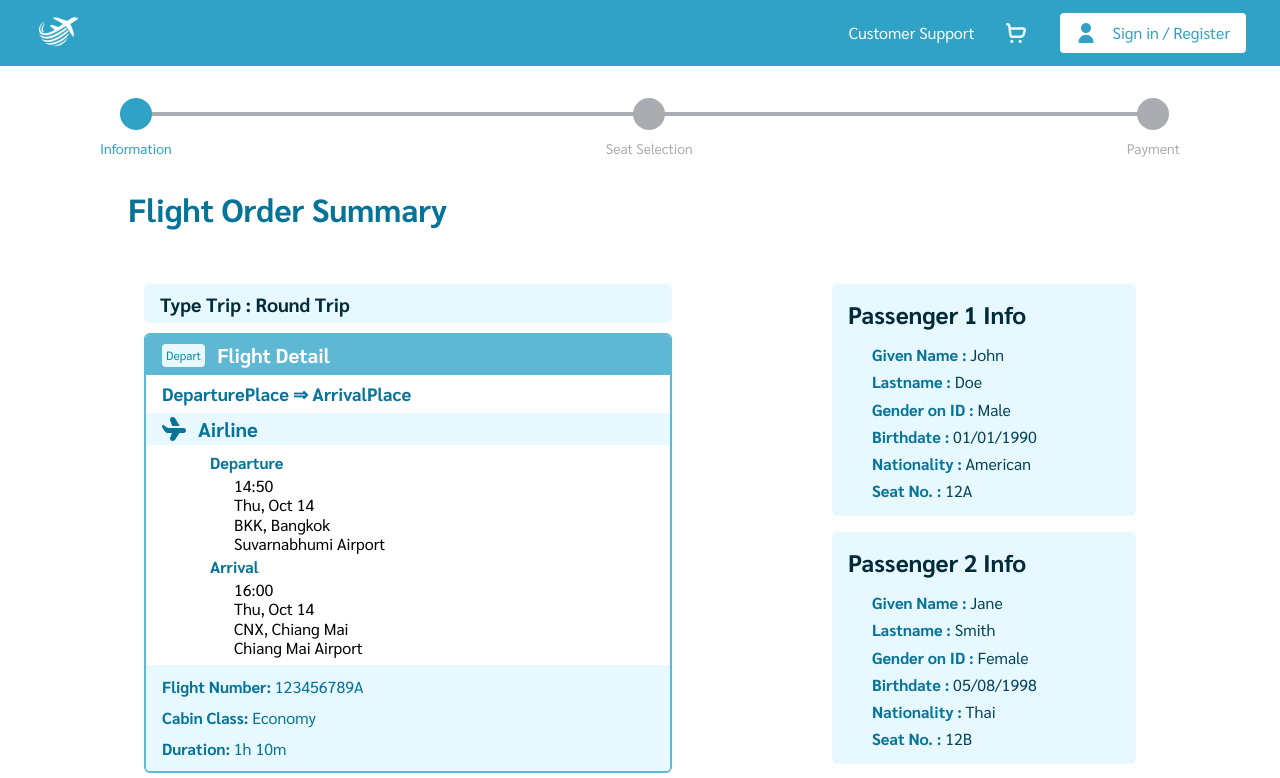
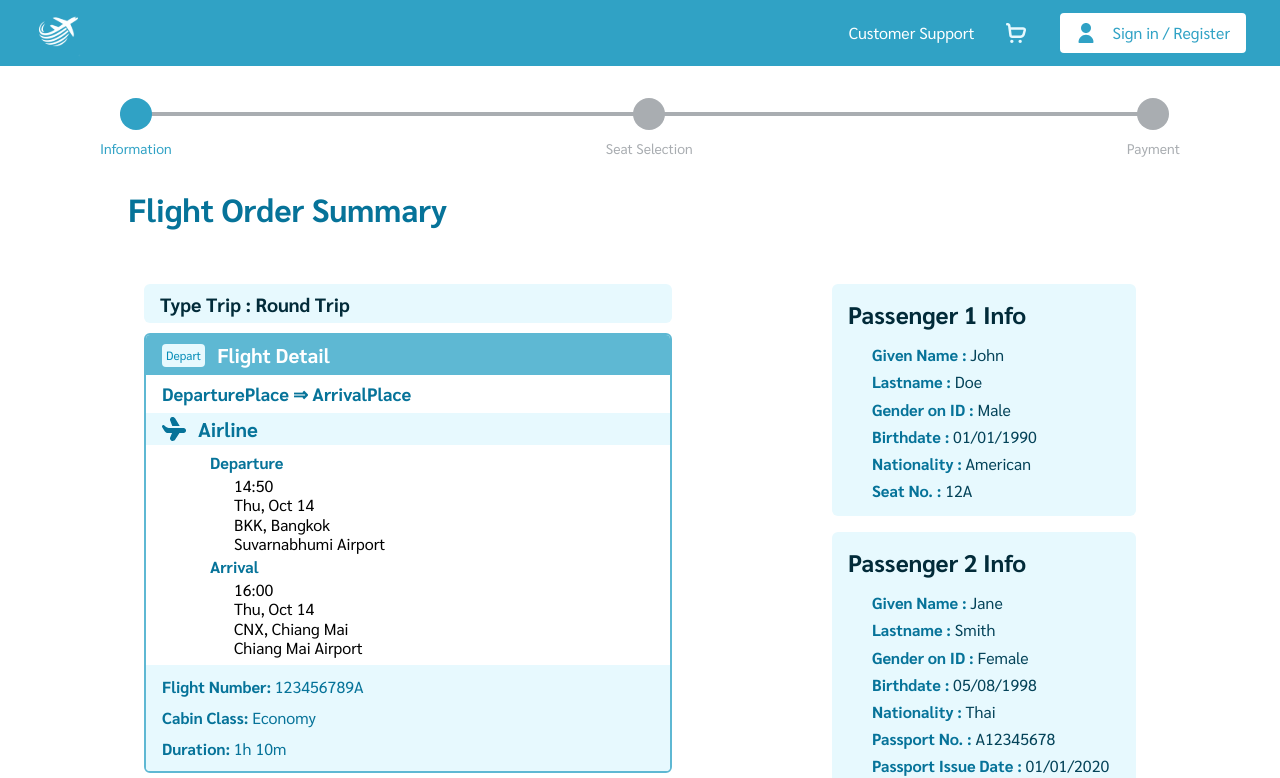
Before and after one commit to Mysterioucz/Se-Project, a Next.js app: page /checkout/payment/confirmation in a window 1280 px wide. Shown: the top 778 px of the page. Built offline with nearby package versions, Linux system fonts and the light colour scheme; no server answers; what @mui/material-nextjs would draw is missing.

Commit message:
feat/enum+edit-passengers-info

```diff
--- a/src/app/(user)/checkout/payment/confirmation/page.tsx
+++ b/src/app/(user)/checkout/payment/confirmation/page.tsx
@@ -46,7 +46,10 @@ export default function Page() {
             GenderOnID: "Female",
             Birthdate: "05/08/1998",
             Nationality: "Thai",
-            SeatNo: "12B"
+            SeatNo: "12B",
+            PassportNo: "A12345678",
+            PassportIssueDate: "01/01/2020",
+            PassportExpiryDate: "01/01/2030"
         }
     ];
 
--- a/src/components/paymentConfirmation/flightDetailSummary.tsx
+++ b/src/components/paymentConfirmation/flightDetailSummary.tsx
@@ -1,4 +1,30 @@
 import Image from "next/image";
+import { FlightLegTypes } from "@/src/enums/FlightLegTypes";
+
+function DepartureComponent() {
+    return (
+        <div>Departure Component</div>
+    );
+}
+
+function ArrivalComponent() {
+    return (
+        <div>Arrival Component</div>
+    );
+}
+
+function DepartureTransferComponent() {
+    return (
+        <div>Departure Transfer Component</div>
+    );
+}
+
+function ArrivalTransferComponent() {
+    return (
+        <div>Arrival Transfer Component</div>
+    );
+}
+
 export default function FlightDetailSummary() {
   return (
     <div className="flex flex-col items-start self-stretch rounded-md border-[0.125rem] border-primary-300 bg-white overflow-hidden">
--- a/src/components/paymentConfirmation/passengerInfoSummary.tsx
+++ b/src/components/paymentConfirmation/passengerInfoSummary.tsx
@@ -6,9 +6,14 @@ interface PassengerInfoSummaryProps {
     Birthdate: string;
     Nationality: string;
     SeatNo: string;
+    PassportNo?: string;
+    PassportIssueDate?: string;
+    PassportExpiryDate?: string;
 }
 
-export default function PassengerInfoSummary({count,GivenName,LastName,GenderOnID,Birthdate,Nationality,SeatNo}: PassengerInfoSummaryProps) {
+export default function PassengerInfoSummary({count,GivenName,LastName,GenderOnID,Birthdate,Nationality,SeatNo,PassportNo = "",PassportIssueDate = "",PassportExpiryDate = "",}: PassengerInfoSummaryProps) {
+    const showPassportInfo = PassportNo || PassportIssueDate || PassportExpiryDate;
+
     return (
         <div className="flex flex-col items-start self-stretch p-4 gap-4 rounded-md bg-primary-50">
             <span className="text-primary-900 font-sarabun text-[1.5rem] font-semibold leading-[1.2]">
@@ -35,6 +40,29 @@ export default function PassengerInfoSummary({count,GivenName,LastName,GenderOnI
                     <span className="font-bold text-primary-600">Nationality : </span>
                     <span className="font-normal text-primary-800"> {Nationality}</span>
                 </span>
+
+                {showPassportInfo && (
+                    <>
+                        {PassportNo && (
+                            <span className="font-sarabun text-[1rem] leading-[120%]">
+                                <span className="font-bold text-primary-600">Passport No. : </span>
+                                <span className="font-normal text-primary-800"> {PassportNo}</span>
+                            </span>
+                        )}
+                        {PassportIssueDate && (
+                            <span className="font-sarabun text-[1rem] leading-[120%]">
+                                <span className="font-bold text-primary-600">Passport Issue Date : </span>
+                                <span className="font-normal text-primary-800"> {PassportIssueDate}</span>
+                            </span>
+                        )}
+                        {PassportExpiryDate && (
+                            <span className="font-sarabun text-[1rem] leading-[120%]">
+                                <span className="font-bold text-primary-600">Passport Expiry Date : </span>
+                                <span className="font-normal text-primary-800"> {PassportExpiryDate}</span>
+                            </span>
+                        )}
+                    </>
+                )}
                 <span className="font-sarabun text-[1rem] leading-[120%]">
                     <span className="font-bold text-primary-600">Seat No. : </span>
                     <span className="font-normal text-primary-800"> {SeatNo}</span>
--- /dev/null
+++ b/src/enums/FlightLegTypes.ts
@@ -0,0 +1,4 @@
+export enum FlightLegTypes {
+    DEPARTURE = "DEPARTURE",
+    RETURN = "RETURN",
+}
```
